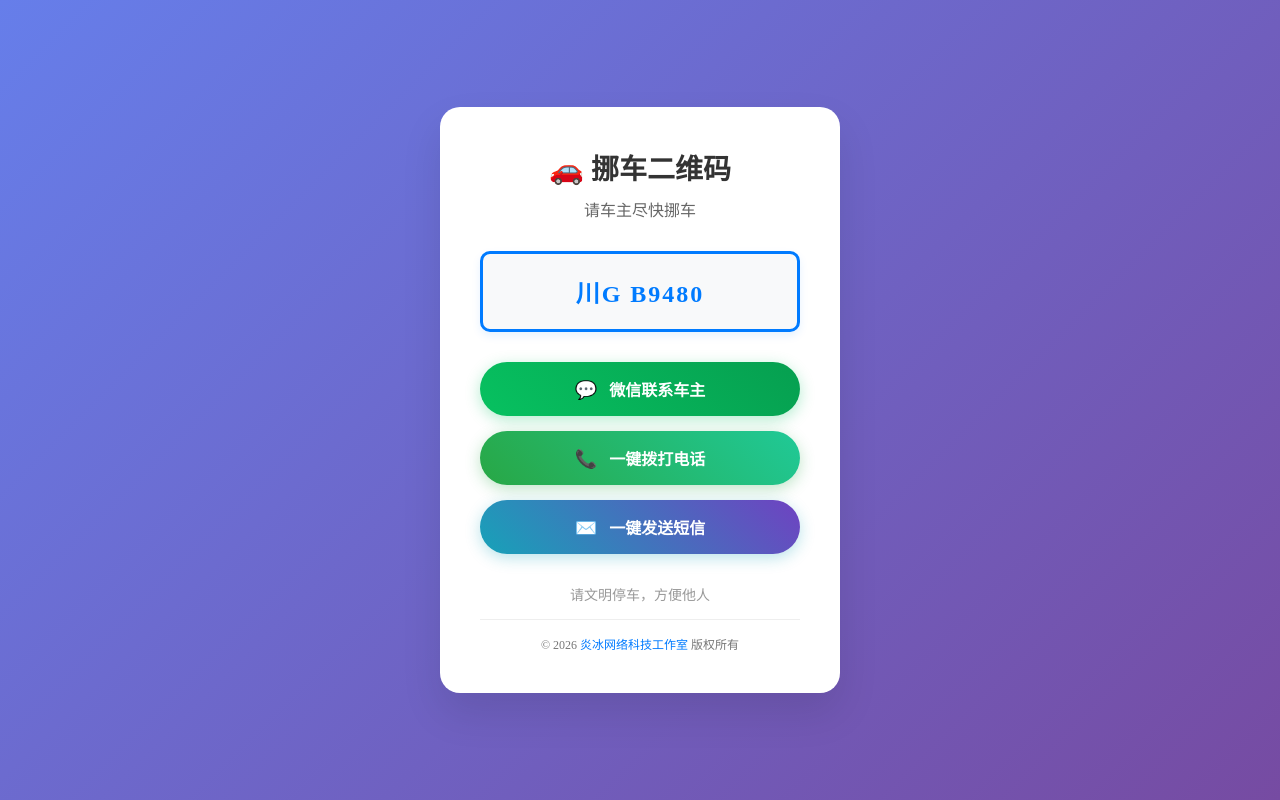
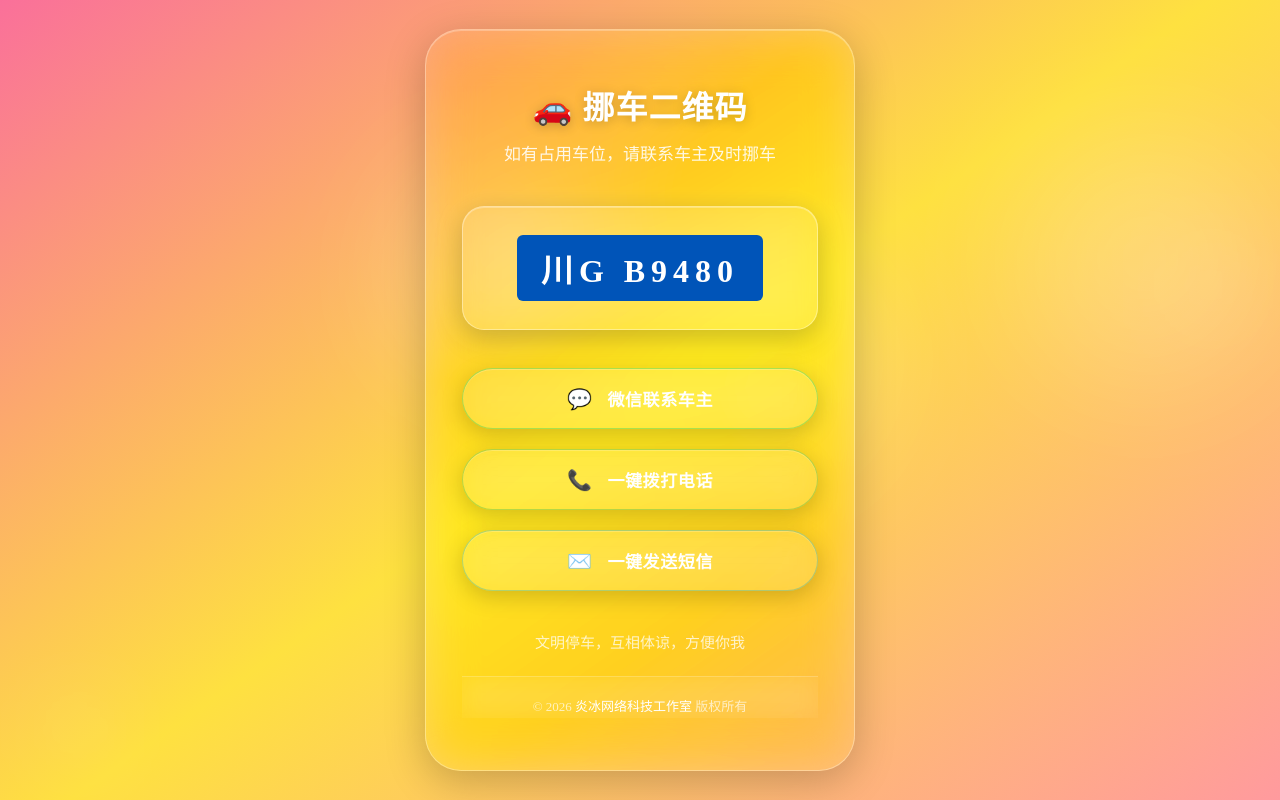
Before and after one commit to a1504532590/nuoche, a plain HTML site: page index.html in a window 1280 px wide. Drawn offline with Linux system fonts and the light colour scheme; a small style sheet from the web is missing.

Commit message:
Refactor index.html for layout and style improvements
Updated HTML structure and styles for improved layout and aesthetics. Added random background patterns and enhanced button functionalities.

```diff
--- a/index.html
+++ b/index.html
@@ -2,11 +2,9 @@
 <html lang="zh-CN">
 <head>
     <meta charset="UTF-8">
-    <meta name="viewport" content="width=device-width, initial-scale=1.0">
+    <meta name="viewport" content="width=device-width, initial-scale=1.0, maximum-scale=1.0, user-scalable=no">
     <title>挪车二维码</title>
-    <!-- 霞鹜文楷免费商用楷体 -->
     <link rel="stylesheet" href="https://cdn.jsdelivr.net/npm/lxgw-wenkai-webfont@1.1.0/style.css">
-    <!-- Font Awesome 图标字体兼容保护 -->
     <link rel="stylesheet" href="https://cdnjs.cloudflare.com/ajax/libs/font-awesome/6.4.0/css/all.min.css">
     <style>
         * {
@@ -17,19 +15,19 @@
 
         html {
             font-size: 16px;
+            scroll-behavior: smooth;
         }
 
-        /* 全局所有文字强制霞鹜文楷楷体，全覆盖所有标签 */
         body, p, div, span, a, h1, h2, h3, button {
             font-family: "LXGW WenKai", "STKaiti SC", "STKaiti", "KaiTi", "楷体", serif !important;
             font-weight: 400;
         }
 
-        /* 图标字体单独保护，不被楷体覆盖 */
         .fas, .far, .fal {
             font-family: "Font Awesome 6 Free" !important;
             font-weight: 900 !important;
         }
+
         .fab {
             font-family: "Font Awesome 6 Brands" !important;
             font-weight: 400 !important;
@@ -38,163 +36,233 @@
         body {
             -webkit-font-smoothing: antialiased;
             -moz-osx-font-smoothing: grayscale;
-            background: linear-gradient(135deg, #667eea 0%, #764ba2 100%);
             min-height: 100vh;
             display: flex;
             align-items: center;
             justify-content: center;
             padding: 20px;
+            position: relative;
+            overflow: hidden;
+            background: linear-gradient(145deg, #5b74e8 0%, #9057d8 50%, #e28ef0 100%);
+            background-attachment: fixed;
         }
 
+        /* 随机背景图案层 */
+        .bg-pattern {
+            position: absolute;
+            inset: 0;
+            z-index: 0;
+            pointer-events: none;
+            overflow: hidden;
+        }
+
+        .bg-pattern .blob {
+            position: absolute;
+            border-radius: 50%;
+            background: rgba(255, 255, 255, 0.12);
+            filter: blur(60px);
+            animation: float 18s infinite ease-in-out;
+        }
+
+        .bg-pattern .geo {
+            position: absolute;
+            width: 80px;
+            height: 80px;
+            background: rgba(255, 255, 255, 0.08);
+            border-radius: 16px;
+            filter: blur(40px);
+            animation: drift 22s infinite ease-in-out;
+        }
+
+        @keyframes float {
+            0% { transform: translate(0, 0) scale(1); }
+            50% { transform: translate(30px, -20px) scale(1.05); }
+            100% { transform: translate(0, 0) scale(1); }
+        }
+
+        @keyframes drift {
+            0% { transform: translate(0, 0) rotate(0deg); }
+            50% { transform: translate(-20px, 30px) rotate(180deg); }
+            100% { transform: translate(0, 0) rotate(360deg); }
+        }
+
+        /* iOS26 主卡片液态玻璃 */
         .container {
-            background: white;
-            border-radius: 20px;
-            box-shadow: 0 20px 40px rgba(0, 0, 0, 0.1);
-            padding: 40px;
+            position: relative;
+            z-index: 1;
+            background: rgba(255, 255, 255, 0.12);
+            border: 1px solid rgba(255, 255, 255, 0.32);
+            border-radius: 36px;
+            backdrop-filter: blur(24px) saturate(180%);
+            -webkit-backdrop-filter: blur(24px) saturate(180%);
+            box-shadow:
+                0 10px 40px rgba(0, 0, 0, 0.22),
+                inset 0 1px 0 rgba(255, 255, 255, 0.25);
+            padding: 52px 36px;
             text-align: center;
-            max-width: 400px;
+            max-width: 430px;
             width: 100%;
         }
 
         .title {
-            color: #333;
-            font-size: 28px;
-            margin-bottom: 10px;
+            color: #ffffff;
+            font-size: 32px;
+            margin-bottom: 14px;
             font-weight: 700;
+            letter-spacing: 1px;
+            text-shadow: 0 2px 12px rgba(0, 0, 0, 0.2);
         }
 
         .subtitle {
-            color: #666;
-            font-size: 16px;
-            margin-bottom: 30px;
+            color: rgba(255, 255, 255, 0.88);
+            font-size: 17px;
+            margin-bottom: 38px;
+            line-height: 1.55;
         }
 
+        /* 车牌外层毛玻璃容器 */
         .license-plate {
-            background: #f8f9fa;
-            border: 3px solid #007bff;
-            border-radius: 10px;
-            padding: 20px;
-            margin: 30px 0;
-            font-size: 24px;
+            position: relative;
+            background: rgba(255, 255, 255, 0.10);
+            border: 1px solid rgba(255, 255, 255, 0.38);
+            border-radius: 22px;
+            padding: 28px 16px;
+            margin: 36px 0;
+            backdrop-filter: blur(20px) saturate(170%);
+            -webkit-backdrop-filter: blur(20px) saturate(170%);
+            box-shadow:
+                0 0 30px rgba(255, 255, 255, 0.08),
+                0 8px 28px rgba(0, 0, 0, 0.22),
+                inset 0 1px 0 rgba(255, 255, 255, 0.28);
+        }
+        /* 真实蓝色车牌底板 */
+        .plate-inner {
+            display: inline-block;
+            background: #0054b8;
+            padding: 10px 24px;
+            border-radius: 6px;
+        }
+        /* 车牌白色文字 */
+        .plate-text {
+            font-size: 32px;
             font-weight: 700;
-            color: #007bff;
-            letter-spacing: 2px;
-            box-shadow: 0 4px 8px rgba(0, 123, 255, 0.1);
+            color: #ffffff;
+            letter-spacing: 6px;
         }
 
         .action-buttons {
             display: flex;
             flex-direction: column;
-            gap: 15px;
-            margin-top: 30px;
+            gap: 20px;
+            margin-top: 38px;
         }
 
+        /* iOS26 按钮液态玻璃 */
         .btn {
-            padding: 15px 30px;
-            border: none;
-            border-radius: 50px;
-            font-size: 16px;
-            font-weight: 700;
+            position: relative;
+            padding: 17px 30px;
+            border: 1px solid rgba(255, 255, 255, 0.3);
+            border-radius: 999px;
+            font-size: 17px;
+            font-weight: 600;
             cursor: pointer;
-            transition: all 0.3s ease;
+            transition: all 0.35s cubic-bezier(0.2, 0.8, 0.2, 1);
             text-decoration: none;
             display: inline-block;
-            min-width: 200px;
+            min-width: 230px;
+            letter-spacing: 0.6px;
+            color: #ffffff;
+            background: rgba(255, 255, 255, 0.08);
+            backdrop-filter: blur(18px) saturate(170%);
+            -webkit-backdrop-filter: blur(18px) saturate(170%);
+            box-shadow:
+                0 6px 22px rgba(0, 0, 0, 0.18),
+                inset 0 1px 0 rgba(255, 255, 255, 0.22);
         }
-
+        .btn:hover {
+            transform: translateY(-4px);
+            border-color: rgba(255, 255, 255, 0.55);
+            background: rgba(255, 255, 255, 0.16);
+            box-shadow:
+                0 12px 36px rgba(0, 0, 0, 0.28),
+                inset 0 1px 0 rgba(255, 255, 255, 0.35);
+        }
         .btn-wechat {
-            background: linear-gradient(45deg, #07C160, #069F50);
-            color: white;
-            box-shadow: 0 4px 15px rgba(7, 193, 96, 0.3);
+            border-color: rgba(12, 210, 104, 0.35);
         }
-
         .btn-wechat:hover {
-            transform: translateY(-2px);
-            box-shadow: 0 6px 20px rgba(7, 193, 96, 0.4);
+            background: rgba(12, 210, 104, 0.22);
         }
-
         .btn-call {
-            background: linear-gradient(45deg, #28a745, #20c997);
-            color: white;
-            box-shadow: 0 4px 15px rgba(40, 167, 69, 0.3);
+            border-color: rgba(46, 184, 78, 0.35);
         }
-
         .btn-call:hover {
-            transform: translateY(-2px);
-            box-shadow: 0 6px 20px rgba(40, 167, 69, 0.4);
+            background: rgba(46, 184, 78, 0.22);
         }
-
         .btn-sms {
-            background: linear-gradient(45deg, #17a2b8, #6f42c1);
-            color: white;
-            box-shadow: 0 4px 15px rgba(23, 162, 184, 0.3);
+            border-color: rgba(28, 176, 200, 0.35);
         }
-
         .btn-sms:hover {
-            transform: translateY(-2px);
-            box-shadow: 0 6px 20px rgba(23, 162, 184, 0.4);
+            background: rgba(28, 176, 200, 0.22);
         }
 
         .icon {
-            margin-right: 8px;
-            font-size: 18px;
+            margin-right: 10px;
+            font-size: 20px;
         }
 
         .footer {
-            margin-top: 30px;
-            color: #999;
-            font-size: 14px;
+            margin-top: 40px;
+            color: rgba(255, 255, 255, 0.76);
+            font-size: 15px;
         }
 
-        /* 新增版权样式 */
+        /* 版权区域玻璃分割 */
         .copyright {
-            margin-top: 15px;
-            color: #777;
-            font-size: 12px;
-            padding-top: 15px;
-            border-top: 1px solid #eee;
+            margin-top: 24px;
+            color: rgba(255, 255, 255, 0.68);
+            font-size: 13px;
+            padding-top: 20px;
+            border-top: 1px solid rgba(255, 255, 255, 0.2);
+            line-height: 1.6;
+            backdrop-filter: blur(12px);
+            -webkit-backdrop-filter: blur(12px);
+        }
+        .copyright a {
+            color: #ffffff;
+            text-decoration: none;
+            transition: 0.25s;
+        }
+        .copyright a:hover {
+            text-decoration: underline;
+            color: rgba(255, 255, 255, 0.96);
         }
 
-        .copyright a {
-            color: #007bff;
-            text-decoration: none;
-        }
-
-        .copyright a:hover {
-            text-decoration: underline;
-        }
-
+        /* 移动端适配 */
         @media (max-width: 480px) {
-            html {
-                font-size: 14px;
-            }
-            .container {
-                padding: 30px 20px;
-            }
-
-            .title {
-                font-size: 24px;
-            }
-
-            .license-plate {
-                font-size: 20px;
-                padding: 15px;
-            }
-
-            .btn {
-                padding: 12px 25px;
-                font-size: 14px;
-            }
+            html { font-size: 14px; }
+            .container { padding: 40px 24px; border-radius: 30px; }
+            .title { font-size: 28px; }
+            .plate-text { font-size: 26px; letter-spacing: 4px; }
+            .license-plate { padding: 22px 12px; border-radius: 18px; }
+            .btn { padding: 15px 20px; width: 100%; min-width: unset; font-size: 16px; }
+            .copyright { font-size: 12px; }
         }
     </style>
 </head>
 <body>
+    <!-- 随机背景图案层 -->
+    <div class="bg-pattern" id="bgPattern"></div>
+
     <div class="container">
         <h1 class="title">🚗 挪车二维码</h1>
-        <p class="subtitle">请车主尽快挪车</p>
+        <p class="subtitle">如有占用车位，请联系车主及时挪车</p>
 
+        <!-- 修改车牌结构，内置蓝色底板 -->
         <div class="license-plate" id="licensePlate">
-            川G B9480
+            <div class="plate-inner">
+                <span class="plate-text" id="plateText">川G B9480</span>
+            </div>
         </div>
 
         <div class="action-buttons">
@@ -202,12 +270,10 @@
                 <span class="icon">💬</span>
                 微信联系车主
             </button>
-
             <a href="tel:15102801811" class="btn btn-call">
                 <span class="icon">📞</span>
                 一键拨打电话
             </a>
-
             <a href="sms:15102801811" class="btn btn-sms">
                 <span class="icon">✉️</span>
                 一键发送短信
@@ -215,26 +281,77 @@
         </div>
 
         <div class="footer">
-            <p>请文明停车，方便他人</p>
+            <p>文明停车，互相体谅，方便你我</p>
         </div>
 
-        <!-- 调整后的版权说明区域 -->
         <div class="copyright">
             <p>© 2026 <a href="http://ybkej.cn/" target="_blank">炎冰网络科技工作室</a> 版权所有</p>
         </div>
     </div>
 
     <script>
+        // 随机背景渐变方案
+        const gradients = [
+            "linear-gradient(145deg, #5b74e8 0%, #9057d8 50%, #e28ef0 100%)",
+            "linear-gradient(145deg, #ff9a9e 0%, #fecfef 50%, #fecfef 100%)",
+            "linear-gradient(145deg, #a8edea 0%, #fed6e3 50%, #ffffff 100%)",
+            "linear-gradient(145deg, #667eea 0%, #764ba2 50%, #f093fb 100%)",
+            "linear-gradient(145deg, #4facfe 0%, #00f2fe 50%, #00c6fb 100%)",
+            "linear-gradient(145deg, #43e97b 0%, #38f9d7 50%, #a8ff78 100%)",
+            "linear-gradient(145deg, #fa709a 0%, #fee140 50%, #ff9a9e 100%)",
+            "linear-gradient(145deg, #30cfd0 0%, #330867 50%, #a8ff78 100%)"
+        ];
+        const blobColors = [
+            "rgba(255, 255, 255, 0.12)",
+            "rgba(255, 255, 255, 0.18)",
+            "rgba(255, 255, 255, 0.08)",
+            "rgba(255, 255, 255, 0.22)"
+        ];
+        function random(min, max) {
+            return Math.floor(Math.random() * (max - min + 1)) + min;
+        }
+        function setRandomBackground() {
+            const gradient = gradients[random(0, gradients.length - 1)];
+            document.body.style.background = gradient;
+            const patternLayer = document.getElementById("bgPattern");
+            patternLayer.innerHTML = "";
+            const blobCount = random(3, 5);
+            for (let i = 0; i < blobCount; i++) {
+                const blob = document.createElement("div");
+                blob.className = "blob";
+                const size = random(180, 360);
+                blob.style.width = size + "px";
+                blob.style.height = size + "px";
+                blob.style.left = random(-100, window.innerWidth - size) + "px";
+                blob.style.top = random(-100, window.innerHeight - size) + "px";
+                blob.style.background = blobColors[random(0, blobColors.length - 1)];
+                blob.style.animationDelay = random(0, 10) + "s";
+                patternLayer.appendChild(blob);
+            }
+            const geoCount = random(2, 4);
+            for (let i = 0; i < geoCount; i++) {
+                const geo = document.createElement("div");
+                geo.className = "geo";
+                const size = random(60, 100);
+                geo.style.width = size + "px";
+                geo.style.height = size + "px";
+                geo.style.left = random(20, window.innerWidth - size - 20) + "px";
+                geo.style.top = random(20, window.innerHeight - size - 20) + "px";
+                geo.style.animationDelay = random(0, 12) + "s";
+                patternLayer.appendChild(geo);
+            }
+        }
+
         // 微信通知车主函数
         function notifyOwner() {
             fetch("https://wxpusher.zjiecode.com/api/send/message", {
                 method: "POST",
                 headers: {"Content-Type": "application/json"},
                 body: JSON.stringify({
-                    appToken: "AT_Y3IJbp60ItoiwcteCMxg4kUnw7TTZR2h", //这里替换应用的APP_TOKEN
+                    appToken: "AT_Y3IJbp60ItoiwcteCMxg4kUnw7TTZR2h",
                     content: "您好，有人需要您挪车，请及时处理。",
                     contentType: 2,
-                    uids: ["UID_5YMOAtgYAGflT28tMh2ZwW4qC9tu","UID_TPbAecguSWQTx0crpqEZahKSVoqf",] //这里替换用户UID，格式为：["UID1","UID2","UID3",...]
+                    uids: ["UID_5YMOAtgYAGflT28tMh2ZwW4qC9tu","UID_TPbAecguSWQTx0crpqEZahKSVoqf",]
                 })
             })
             .then(response => response.json())
@@ -251,79 +368,48 @@
             });
         }
 
-        // 检测设备类型并优化显示
-        function detectDevice() {
-            const userAgent = navigator.userAgent;
-            const isAndroid = /Android/i.test(userAgent);
-            const isIOS = /iPhone|iPad|iPod/i.test(userAgent);
-
-            if (isAndroid) {
-                document.body.style.background = 'linear-gradient(135deg, #4CAF50 0%, #2E7D32 100%)';
-            } else if (isIOS) {
-                document.body.style.background = 'linear-gradient(135deg, #007AFF 0%, #0051D5 100%)';
-            }
-        }
-
-        // 获取URL参数中的车牌号和电话号码
+        // 获取URL参数车牌、电话
         function getUrlParams() {
             const urlParams = new URLSearchParams(window.location.search);
             const plate = urlParams.get('plate') || '川G B9480';
             const phone = urlParams.get('phone') || '15102801811';
-
             return { plate, phone };
         }
 
-        // 更新页面内容
+        // 动态更新车牌文字（适配url参数）
         function updateContent() {
             const { plate, phone } = getUrlParams();
-
-            // 更新车牌号
-            document.getElementById('licensePlate').textContent = plate;
-
-            // 更新电话号码
+            document.getElementById('plateText').textContent = plate;
             const callBtn = document.querySelector('.btn-call');
             const smsBtn = document.querySelector('.btn-sms');
-
             callBtn.href = `tel:${phone}`;
             smsBtn.href = `sms:${phone}`;
         }
 
-        // 添加点击统计（可选）
         function trackClick(action) {
             console.log(`用户点击了: ${action}`);
-            // 这里可以添加统计代码
         }
 
-        // 页面加载完成后执行
         document.addEventListener('DOMContentLoaded', function() {
-            detectDevice();
+            setRandomBackground();
             updateContent();
-
-            // 微信按钮点击事件
             document.getElementById('wechatBtn').addEventListener('click', function() {
                 trackClick('微信联系');
                 notifyOwner();
             });
-
-            // 为按钮添加点击事件
             document.querySelector('.btn-call').addEventListener('click', function() {
                 trackClick('拨打电话');
             });
-
             document.querySelector('.btn-sms').addEventListener('click', function() {
                 trackClick('发送短信');
             });
         });
 
-        // 支持键盘快捷键
+        // 快捷键支持
         document.addEventListener('keydown', function(e) {
-            if (e.key === '0') {
-                document.getElementById('wechatBtn').click();
-            } else if (e.key === '1') {
-                document.querySelector('.btn-call').click();
-            } else if (e.key === '2') {
-                document.querySelector('.btn-sms').click();
-            }
+            if (e.key === '0') document.getElementById('wechatBtn').click();
+            else if (e.key === '1') document.querySelector('.btn-call').click();
+            else if (e.key === '2') document.querySelector('.btn-sms').click();
         });
     </script>
 </body>
```
